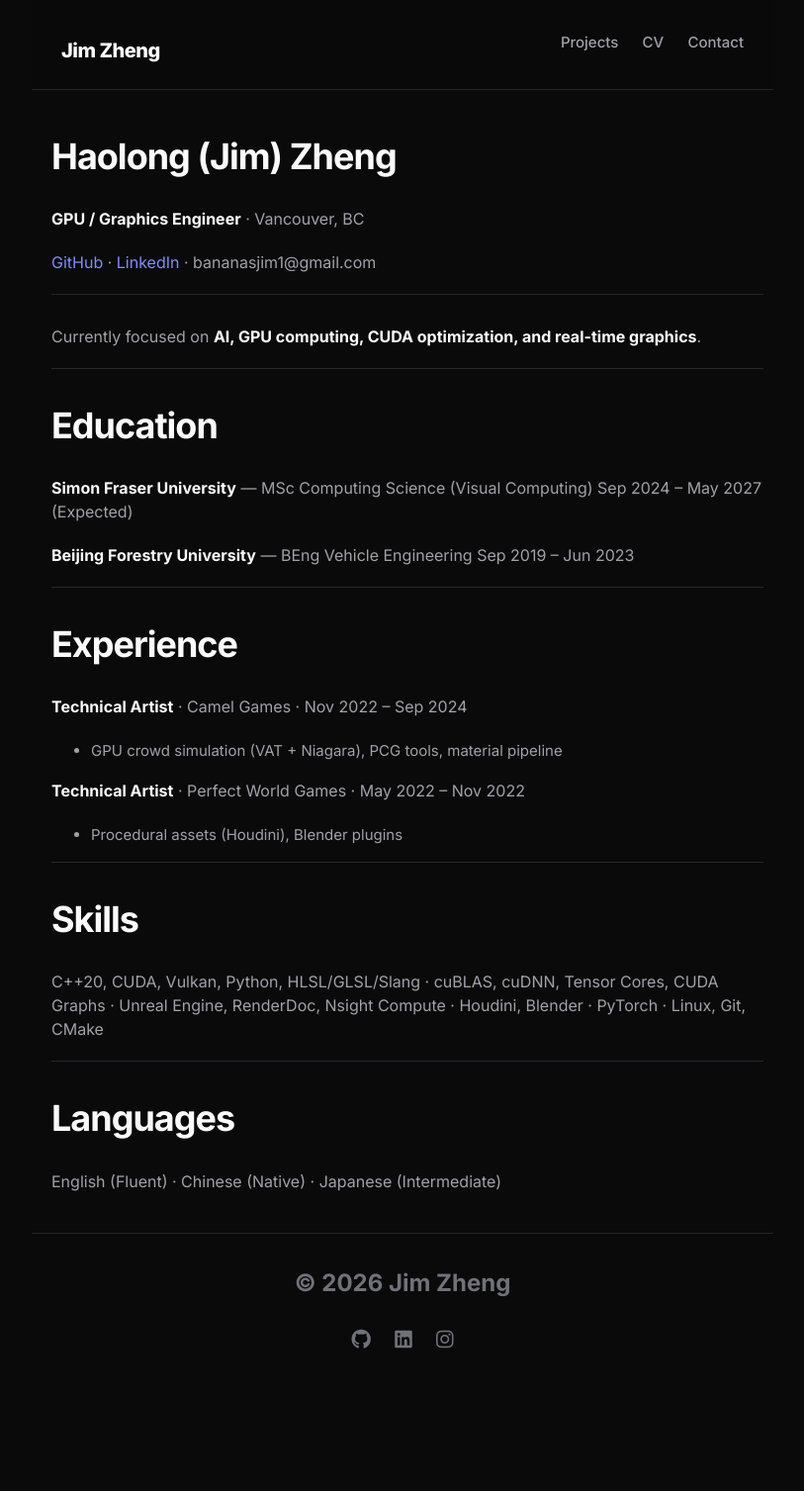
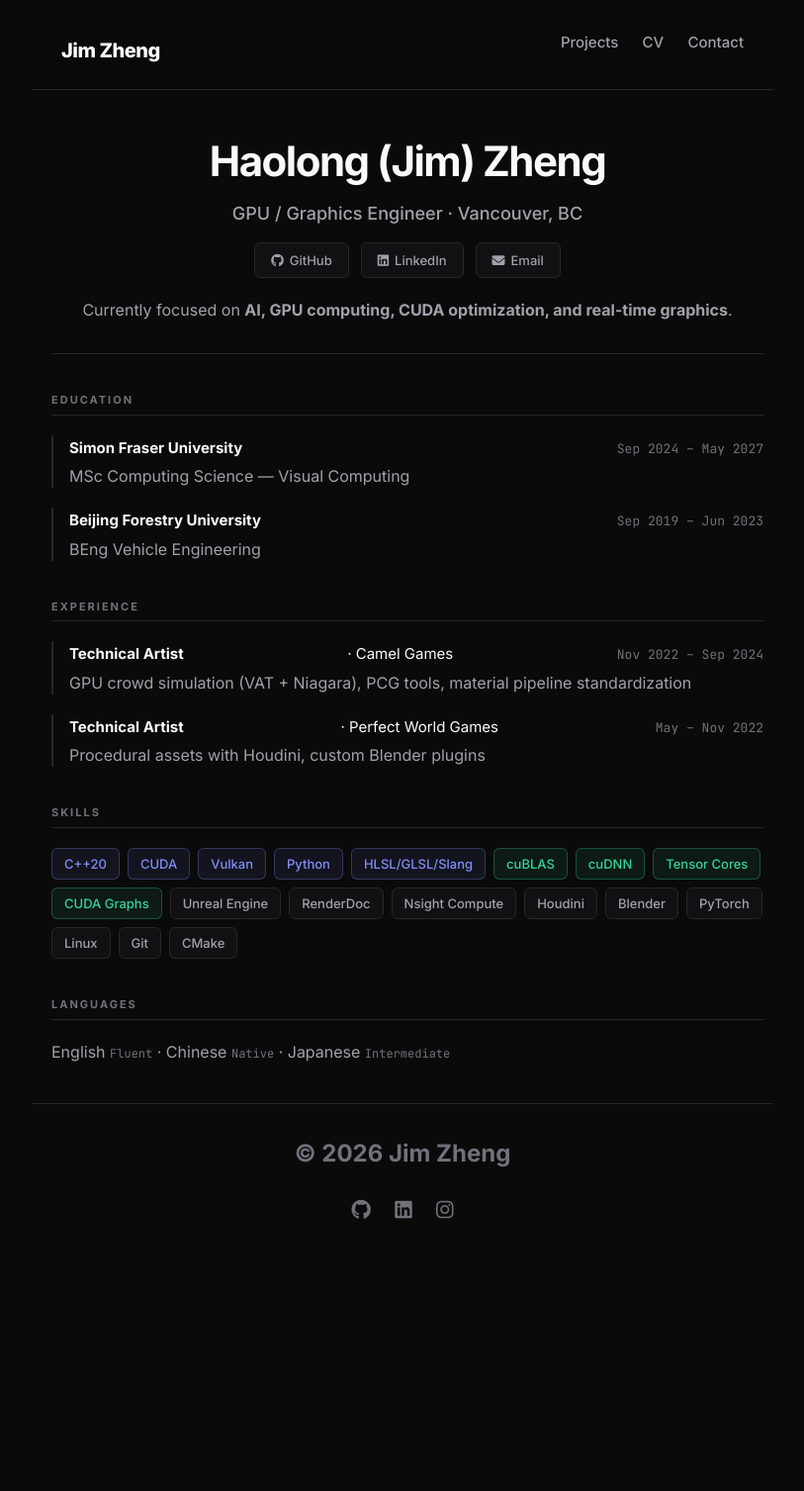
Before and after one commit to BANANASJIM/BANANASJIM.github.io, a Jekyll site: the page built from pages/cv.md, in a window 1280 px wide. Shown: the whole page at 99% size, without its empty margins (233-1046 px from the left). Built offline with Jekyll 4.4.1, drawn with Linux system fonts in a browser that asks for light colours; nearby versions of some CDN libraries; after the commit the page ends 1376 px from its top, so only the background shows below that.

Commit message:
Modernize CV: structured layout, skill tags, timeline, clean typography

```diff
--- a/assets/css/custom.css
+++ b/assets/css/custom.css
@@ -331,6 +331,165 @@ section:nth-child(odd) {
   color: var(--accent) !important;
 }
 
+/* CV Page */
+.cv-header {
+  text-align: center;
+  padding-bottom: 32px;
+  border-bottom: 1px solid var(--border);
+  margin-bottom: 40px;
+}
+
+.cv-header h1 {
+  font-size: 42px !important;
+  letter-spacing: -1.5px;
+  margin-bottom: 8px !important;
+}
+
+.cv-tagline {
+  font-size: 18px !important;
+  color: var(--accent) !important;
+  font-weight: 500;
+  margin-bottom: 16px !important;
+}
+
+.cv-links {
+  display: flex;
+  justify-content: center;
+  gap: 12px;
+  margin-bottom: 20px;
+  flex-wrap: wrap;
+}
+
+.cv-links a {
+  display: inline-flex;
+  align-items: center;
+  gap: 6px;
+  padding: 6px 16px;
+  border: 1px solid var(--border);
+  border-radius: 6px;
+  font-size: 13px;
+  font-weight: 500;
+  color: var(--text-secondary) !important;
+  transition: all 0.2s ease;
+  background: var(--bg-secondary);
+}
+
+.cv-links a:hover {
+  border-color: var(--accent);
+  color: var(--accent) !important;
+}
+
+.cv-focus {
+  font-size: 15px;
+  color: var(--text-muted) !important;
+  margin: 0 !important;
+}
+
+.cv-focus strong {
+  color: var(--text-secondary) !important;
+}
+
+.cv-section {
+  margin-bottom: 36px;
+}
+
+.cv-section h2 {
+  font-size: 11px !important;
+  text-transform: uppercase !important;
+  letter-spacing: 2px !important;
+  color: var(--text-muted) !important;
+  border-bottom: 1px solid var(--border);
+  padding-bottom: 8px;
+  margin-bottom: 20px !important;
+}
+
+.cv-item {
+  margin-bottom: 20px;
+  padding-left: 16px;
+  border-left: 2px solid var(--border);
+  transition: border-color 0.2s ease;
+}
+
+.cv-item:hover {
+  border-left-color: var(--accent);
+}
+
+.cv-item-header {
+  display: flex;
+  justify-content: space-between;
+  align-items: baseline;
+  flex-wrap: wrap;
+  gap: 8px;
+  margin-bottom: 4px;
+}
+
+.cv-item-header strong {
+  color: var(--text-primary) !important;
+  font-size: 15px;
+}
+
+.cv-date {
+  font-size: 13px;
+  color: var(--text-muted);
+  font-weight: 400;
+  font-family: 'JetBrains Mono', monospace;
+  white-space: nowrap;
+}
+
+.cv-detail {
+  font-size: 14px;
+  color: var(--text-secondary) !important;
+  margin: 0 !important;
+  line-height: 1.6;
+}
+
+/* Skill Tags */
+.cv-tags {
+  display: flex;
+  flex-wrap: wrap;
+  gap: 8px;
+}
+
+.cv-tag {
+  display: inline-block;
+  padding: 4px 12px;
+  border-radius: 6px;
+  font-size: 13px;
+  font-weight: 500;
+  border: 1px solid var(--border);
+  background: var(--bg-secondary);
+  color: var(--text-secondary);
+  transition: all 0.2s ease;
+}
+
+.cv-tag:hover {
+  border-color: var(--accent);
+  color: var(--accent);
+}
+
+.tag-lang {
+  border-color: rgba(129, 140, 248, 0.3);
+  color: var(--accent);
+  background: rgba(129, 140, 248, 0.08);
+}
+
+.tag-gpu {
+  border-color: rgba(52, 211, 153, 0.3);
+  color: #34d399;
+  background: rgba(52, 211, 153, 0.08);
+}
+
+.tag-tool {
+  border-color: var(--border);
+  color: var(--text-secondary);
+}
+
+.cv-lang-level {
+  font-size: 12px;
+  color: var(--text-muted);
+  font-family: 'JetBrains Mono', monospace;
+}
+
 /* Footer */
 footer {
   background: var(--bg-primary) !important;
--- a/pages/cv.md
+++ b/pages/cv.md
@@ -4,44 +4,78 @@ title: About
 permalink: /cv
 ---
 
-# Haolong (Jim) Zheng
+<div class="cv-header">
+  <h1>Haolong (Jim) Zheng</h1>
+  <p class="cv-tagline">GPU / Graphics Engineer · Vancouver, BC</p>
+  <div class="cv-links">
+    <a href="https://github.com/BANANASJIM" target="_blank"><i class="fa-brands fa-github"></i> GitHub</a>
+    <a href="https://www.linkedin.com/in/bananasjim/" target="_blank"><i class="fa-brands fa-linkedin"></i> LinkedIn</a>
+    <a href="mailto:bananasjim1@gmail.com"><i class="fa-solid fa-envelope"></i> Email</a>
+  </div>
+  <p class="cv-focus">Currently focused on <strong>AI, GPU computing, CUDA optimization, and real-time graphics</strong>.</p>
+</div>
 
-**GPU / Graphics Engineer** · Vancouver, BC
+<div class="cv-section">
+  <h2>Education</h2>
+  <div class="cv-item">
+    <div class="cv-item-header">
+      <strong>Simon Fraser University</strong>
+      <span class="cv-date">Sep 2024 – May 2027</span>
+    </div>
+    <p class="cv-detail">MSc Computing Science — Visual Computing</p>
+  </div>
+  <div class="cv-item">
+    <div class="cv-item-header">
+      <strong>Beijing Forestry University</strong>
+      <span class="cv-date">Sep 2019 – Jun 2023</span>
+    </div>
+    <p class="cv-detail">BEng Vehicle Engineering</p>
+  </div>
+</div>
 
-[GitHub](https://github.com/BANANASJIM) · [LinkedIn](https://www.linkedin.com/in/bananasjim/) · bananasjim1@gmail.com
+<div class="cv-section">
+  <h2>Experience</h2>
+  <div class="cv-item">
+    <div class="cv-item-header">
+      <strong>Technical Artist</strong> · Camel Games
+      <span class="cv-date">Nov 2022 – Sep 2024</span>
+    </div>
+    <p class="cv-detail">GPU crowd simulation (VAT + Niagara), PCG tools, material pipeline standardization</p>
+  </div>
+  <div class="cv-item">
+    <div class="cv-item-header">
+      <strong>Technical Artist</strong> · Perfect World Games
+      <span class="cv-date">May – Nov 2022</span>
+    </div>
+    <p class="cv-detail">Procedural assets with Houdini, custom Blender plugins</p>
+  </div>
+</div>
 
----
+<div class="cv-section">
+  <h2>Skills</h2>
+  <div class="cv-tags">
+    <span class="cv-tag tag-lang">C++20</span>
+    <span class="cv-tag tag-lang">CUDA</span>
+    <span class="cv-tag tag-lang">Vulkan</span>
+    <span class="cv-tag tag-lang">Python</span>
+    <span class="cv-tag tag-lang">HLSL/GLSL/Slang</span>
+    <span class="cv-tag tag-gpu">cuBLAS</span>
+    <span class="cv-tag tag-gpu">cuDNN</span>
+    <span class="cv-tag tag-gpu">Tensor Cores</span>
+    <span class="cv-tag tag-gpu">CUDA Graphs</span>
+    <span class="cv-tag tag-tool">Unreal Engine</span>
+    <span class="cv-tag tag-tool">RenderDoc</span>
+    <span class="cv-tag tag-tool">Nsight Compute</span>
+    <span class="cv-tag tag-tool">Houdini</span>
+    <span class="cv-tag tag-tool">Blender</span>
+    <span class="cv-tag tag-tool">PyTorch</span>
+    <span class="cv-tag tag-tool">Linux</span>
+    <span class="cv-tag tag-tool">Git</span>
+    <span class="cv-tag tag-tool">CMake</span>
+  </div>
+</div>
 
-Currently focused on **AI, GPU computing, CUDA optimization, and real-time graphics**.
-
----
-
-# Education
-
-**Simon Fraser University** — MSc Computing Science (Visual Computing)
-Sep 2024 – May 2027 (Expected)
-
-**Beijing Forestry University** — BEng Vehicle Engineering
-Sep 2019 – Jun 2023
-
----
-
-# Experience
-
-**Technical Artist** · Camel Games · Nov 2022 – Sep 2024
-- GPU crowd simulation (VAT + Niagara), PCG tools, material pipeline
-
-**Technical Artist** · Perfect World Games · May 2022 – Nov 2022
-- Procedural assets (Houdini), Blender plugins
-
----
-
-# Skills
-
-C++20, CUDA, Vulkan, Python, HLSL/GLSL/Slang · cuBLAS, cuDNN, Tensor Cores, CUDA Graphs · Unreal Engine, RenderDoc, Nsight Compute · Houdini, Blender · PyTorch · Linux, Git, CMake
-
----
-
-# Languages
-
-English (Fluent) · Chinese (Native) · Japanese (Intermediate)
+<div class="cv-section">
+  <h2>Languages</h2>
+  <p>English <span class="cv-lang-level">Fluent</span> · Chinese <span class="cv-lang-level">Native</span> · Japanese <span class="cv-lang-level">Intermediate</span></p>
+</div>
```
